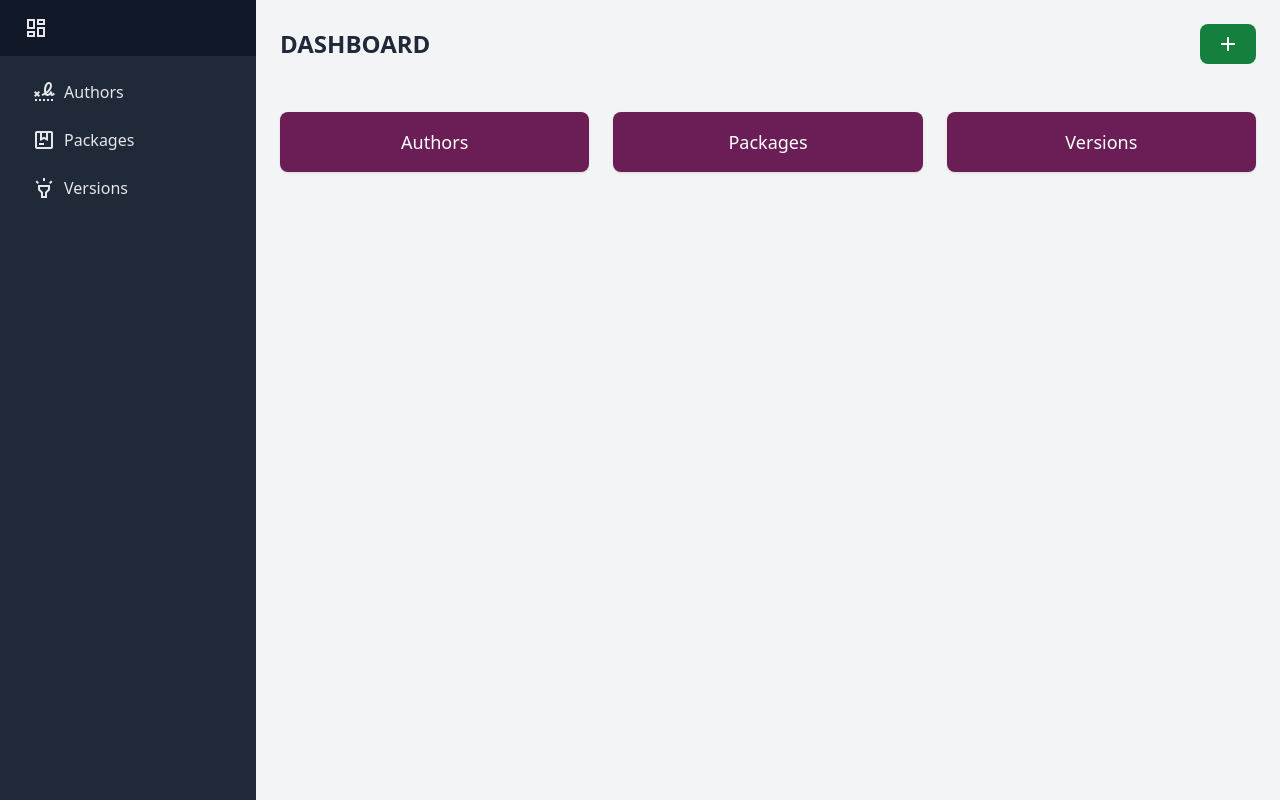
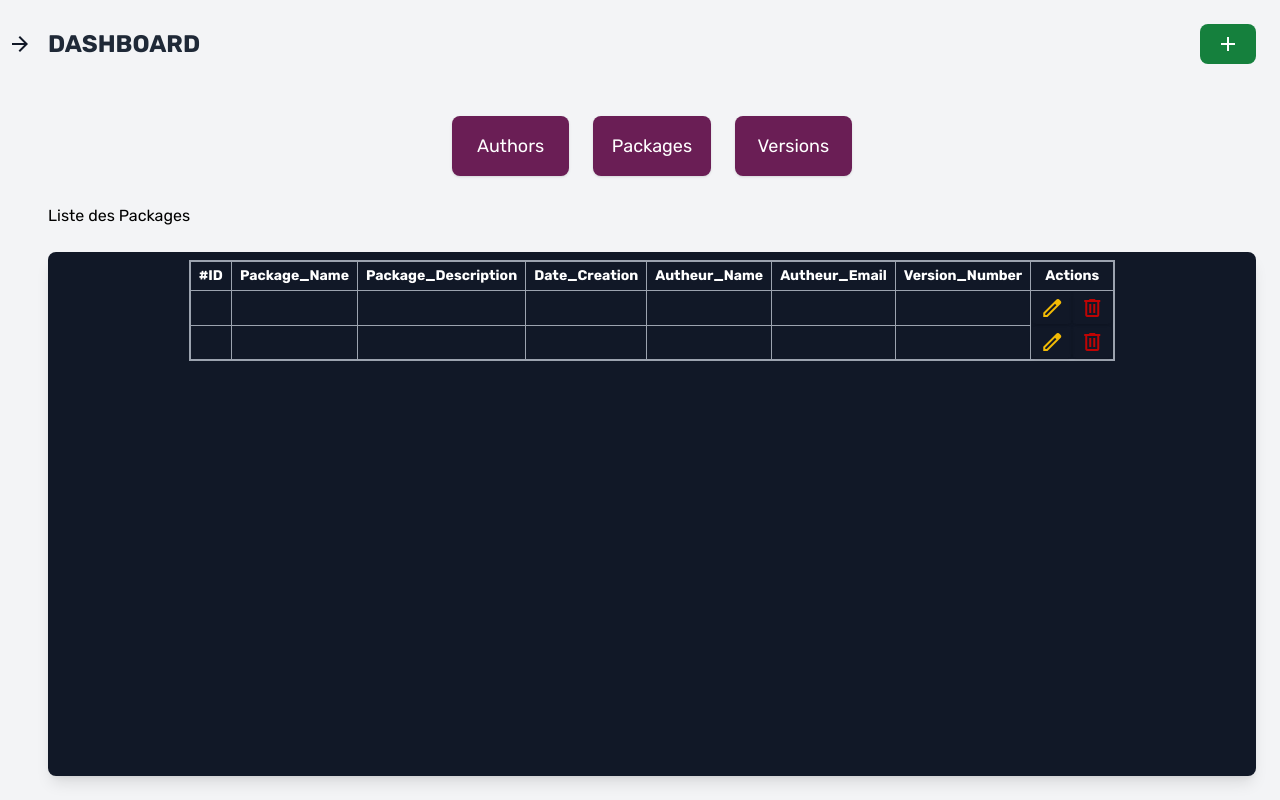
Before and after one commit to Youcode-Classe-E-2024-2025/MED_LAQSOUMI_PACKAGE, a PHP site: page / in a window 1280 px wide. Run offline with PHP 8.4, Linux system fonts and the light colour scheme; tables that the repository leaves empty or names only in its code hold one stand-in row (values such as "Sample post"); data that the repository does not hold is empty.

Commit message:
edit data on the table and make it stylish

```diff
--- a/assets/css/style.css
+++ b/assets/css/style.css
@@ -574,6 +578,10 @@ video {
   left: 0px;
 }
 
+.left-2 {
+  left: 0.5rem;
+}
+
 .right-4 {
   right: 1rem;
 }
@@ -586,12 +594,28 @@ video {
   top: 1rem;
 }
 
+.top-8 {
+  top: 2rem;
+}
+
+.left-4 {
+  left: 1rem;
+}
+
+.top-2 {
+  top: 0.5rem;
+}
+
 .z-50 {
   z-index: 50;
 }
 
-.m-auto {
-  margin: auto;
+.m-1 {
+  margin: 0.25rem;
+}
+
+.m-20 {
+  margin: 5rem;
 }
 
 .mb-4 {
@@ -626,6 +650,11 @@ video {
   display: none;
 }
 
+.h-fit {
+  height: -moz-fit-content;
+  height: fit-content;
+}
+
 .h-full {
   height: 100%;
 }
@@ -638,8 +667,20 @@ video {
   width: 16rem;
 }
 
+.w-\[100\%\] {
+  width: 100%;
+}
+
+.w-\[400px\] {
+  width: 400px;
+}
+
 .w-\[50\%\] {
   width: 50%;
+}
+
+.w-auto {
+  width: auto;
 }
 
 .w-full {
@@ -824,8 +859,12 @@ video {
   --tw-bg-opacity: 0.5;
 }
 
-.p-10 {
-  padding: 2.5rem;
+.p-2 {
+  padding: 0.5rem;
+}
+
+.p-20 {
+  padding: 5rem;
 }
 
 .p-4 {
@@ -836,12 +875,9 @@ video {
   padding: 1.5rem;
 }
 
-.p-1 {
-  padding: 0.25rem;
-}
-
-.p-20 {
-  padding: 5rem;
+.px-2 {
+  padding-left: 0.5rem;
+  padding-right: 0.5rem;
 }
 
 .px-4 {
@@ -852,6 +888,11 @@ video {
 .px-6 {
   padding-left: 1.5rem;
   padding-right: 1.5rem;
+}
+
+.py-1 {
+  padding-top: 0.25rem;
+  padding-bottom: 0.25rem;
 }
 
 .py-2 {
@@ -873,13 +914,22 @@ video {
   text-align: center;
 }
 
-.font-sans {
-  font-family: ui-sans-serif, system-ui, sans-serif, "Apple Color Emoji", "Segoe UI Emoji", "Segoe UI Symbol", "Noto Color Emoji";
+.font-Rubik {
+  font-family: Rubik, sans-serif;
 }
 
 .text-2xl {
   font-size: 1.5rem;
   line-height: 2rem;
+}
+
+.text-\[20px\] {
+  font-size: 20px;
+}
+
+.text-base {
+  font-size: 1rem;
+  line-height: 1.5rem;
 }
 
 .text-lg {
@@ -892,6 +942,11 @@ video {
   line-height: 1.25rem;
 }
 
+.text-xs {
+  font-size: 0.75rem;
+  line-height: 1rem;
+}
+
 .font-bold {
   font-weight: 700;
 }
@@ -902,6 +957,16 @@ video {
 
 .font-semibold {
   font-weight: 600;
+}
+
+.text-\[\#BF0404\] {
+  --tw-text-opacity: 1;
+  color: rgb(191 4 4 / var(--tw-text-opacity));
+}
+
+.text-\[\#f2bb05\] {
+  --tw-text-opacity: 1;
+  color: rgb(242 187 5 / var(--tw-text-opacity));
 }
 
 .text-gray-200 {
@@ -934,9 +999,24 @@ video {
   color: rgb(31 41 55 / var(--tw-text-opacity));
 }
 
+.text-gray-900 {
+  --tw-text-opacity: 1;
+  color: rgb(17 24 39 / var(--tw-text-opacity));
+}
+
 .text-white {
   --tw-text-opacity: 1;
   color: rgb(255 255 255 / var(--tw-text-opacity));
+}
+
+.text-red-600 {
+  --tw-text-opacity: 1;
+  color: rgb(220 38 38 / var(--tw-text-opacity));
+}
+
+.text-yellow-500 {
+  --tw-text-opacity: 1;
+  color: rgb(234 179 8 / var(--tw-text-opacity));
 }
 
 .shadow {
@@ -1043,12 +1134,16 @@ video {
 }
 
 @media (min-width: 640px) {
-  .sm\:grid-cols-1 {
-    grid-template-columns: repeat(1, minmax(0, 1fr));
+  .sm\:hidden {
+    display: none;
   }
 }
 
 @media (min-width: 768px) {
+  .md\:block {
+    display: block;
+  }
+
   .md\:flex {
     display: flex;
   }
@@ -1056,10 +1151,34 @@ video {
   .md\:hidden {
     display: none;
   }
+
+  .md\:grid-cols-3 {
+    grid-template-columns: repeat(3, minmax(0, 1fr));
+  }
 }
 
 @media (min-width: 1024px) {
+  .lg\:m-5 {
+    margin: 1.25rem;
+  }
+
+  .lg\:flex {
+    display: flex;
+  }
+
+  .lg\:hidden {
+    display: none;
+  }
+
   .lg\:grid-cols-3 {
     grid-template-columns: repeat(3, minmax(0, 1fr));
   }
+
+  .lg\:overflow-auto {
+    overflow: auto;
+  }
+
+  .lg\:p-4 {
+    padding: 1rem;
+  }
 }
--- a/assets/js/script.js
+++ b/assets/js/script.js
@@ -5,6 +5,9 @@ const dropdownMenu = document.getElementById("dropdownMenu");
 const modal = document.getElementById("modal");
 const packageBtn = document.getElementById("packageBtn");
 const dataTable = document.getElementById("dataTable");
+const overviewTitle = document.getElementById("overviewTitle");
+const asideBar = document.getElementById("asideBar");
+const asideBtn = document.getElementById("asideBtn");
 
 toggleMenu.addEventListener("click", () => {
   dropdownMenu.classList.toggle("hidden");
@@ -23,5 +26,16 @@ cancelModal.addEventListener('click', ()=> {
 })
 
 packageBtn.addEventListener('click', ()=> {
+    overviewTitle.classList.toggle('hidden')
     dataTable.classList.toggle('hidden')
 })
+
+asideBtn.addEventListener('click', ()=> {
+    if(asideBtn.textContent === "arrow_forward"){
+        asideBar.classList.toggle('md:flex');
+        asideBtn.textContent = 'arrow_back';
+    }else{
+        asideBtn.textContent = "arrow_forward";
+        asideBar.classList.toggle('md:flex');
+    }
+})
--- a/index.html
+++ b/index.php
@@ -11,7 +11,7 @@
   <link rel="stylesheet" href="https://fonts.googleapis.com/css2?family=Material+Symbols+Outlined" />
 </head>
 
-<body class="bg-gray-100 font-sans">
+<body class="bg-gray-100 font-Rubik">
   <!-- Navbar -->
   <header class="bg-gray-900 text-gray-200 px-4 py-3 flex items-center justify-between md:hidden">
     <h1 class="text-lg font-bold material-symbols-outlined">Dashboard</h1>
@@ -43,10 +43,11 @@
       </li>
     </ul>
   </nav>
-
   <div class="flex h-screen">
     <!-- Sidebar (fixed for larger screens) -->
-    <aside class="bg-gray-800 text-gray-200 w-64 hidden md:flex flex-col h-full">
+    <aside id="asideBar" class="bg-gray-800 text-gray-200 w-64 hidden flex-col h-full">
+
+
       <!-- Sidebar Header -->
       <div class="flex items-center justify-between px-6 py-4 bg-gray-900">
         <h1 class="text-lg font-bold material-symbols-outlined">Dashboard</h1>
@@ -77,6 +78,7 @@
       </nav>
     </aside>
     <!-- Main Content -->
+    <button id="asideBtn" class="material-symbols-outlined text-gray-900 h-fit relative top-8 left-2 hidden">arrow_forward</button>
     <div class="flex-1 p-6 flex gap-6 flex-col w-[50%] h-screen">
       <!-- Header -->
       <header class="flex justify-between items-center mb-6">
@@ -87,7 +89,8 @@
       </header>
 
       <!-- Cards -->
-      <div class="grid grid-cols-1 sm:grid-cols-1 lg:grid-cols-3 gap-6 text-white">
+      <div class="flex justify-around items-center">
+        <div class="grid grid-cols-1 md:grid-cols-3 m-1 lg:grid-cols-3 gap-6 w-[400px] justify-between text-white">
           <button id="authorBtn" class="bg-[#6A1E55] hover:bg-[#A64D79] p-4 rounded-lg shadow">
           <h3 class="text-lg font-medium">Authors</h3>
           <p class="text-2xl font-bold"></p>
@@ -100,6 +103,7 @@
           <h3 class="text-lg font-medium">Versions</h3>
           <p class="text-2xl font-bold"></p>
           </button>
+      </div>
       </div>
       <!-- Modal -->
       <div id="modal" class="hidden fixed inset-0 z-50 flex items-center justify-center bg-black bg-opacity-50 backdrop-blur-sm">
@@ -128,58 +132,66 @@
           </form>
         </div>
       </div>
-      <section id="dataTable" class="bg-gray-900 text-white overflow-x-scroll p-10 rounded-lg shadow-lg hidden">
-        <h3 class="text-lg font-medium">LIST: </h3>
-          <table class="border-collapse border-2 border-gray-400 w-[50%] text-white text-center p-20 m-auto">
+      <?php
+      include("src/database.php");
+      $resultPackages = $conn->query("SELECT * FROM Packages");
+      $resultAuteurs = $conn->query("SELECT * FROM auteurs");
+      $resultVersions = $conn->query("SELECT * FROM versions");
+      echo "<h1>Liste des Packages</h1>";
+      // Start the table outside the loop
+      echo '
+      <section id="dataTable" class="bg-gray-900 text-white w-[100%] h-screen flex flex-col items-center relative overflow-x-scroll lg:overflow-auto p-2 rounded-lg shadow-lg">
+          <table class="border-collapse border-2 border-gray-400 w-auto text-white text-sm text-center">
               <thead>
                   <tr>
-                <th class="border border-gray-400 px-4 py-2">Package_Name</th>
-                <th class="border border-gray-400 px-4 py-2">Package_Description</th>
-                <th class="border border-gray-400 px-4 py-2">Autheur_Name</th>
-                <th class="border border-gray-400 px-4 py-2">Autheur_Email</th>
-                <th class="border border-gray-400 px-4 py-2">Version_Number</th>
-                <th class="border border-gray-400 px-4 py-2">Actions</th>
+                      <th class="border border-gray-400 px-2 py-1">#ID</th>
+                      <th class="border border-gray-400 px-2 py-1">Package_Name</th>
+                      <th class="border border-gray-400 px-2 py-1">Package_Description</th>
+                      <th class="border border-gray-400 px-2 py-1">Date_Creation</th>
+                      <th class="border border-gray-400 px-2 py-1">Autheur_Name</th>
+                      <th class="border border-gray-400 px-2 py-1">Autheur_Email</th>
+                      <th class="border border-gray-400 px-2 py-1">Version_Number</th>
+                      <th class="border border-gray-400 px-2 py-1">Actions</th>
                   </tr>
               </thead>
               <tbody>
+      ';
+
+      while ($row = $resultPackages->fetch_assoc() or $row1 = $resultAuteurs->fetch_assoc() or $row2 = $resultVersions->fetch_assoc()) {
+          // Escape the output to avoid XSS
+          $id = htmlspecialchars($row['PackageID']);
+          $name = htmlspecialchars($row['Nom']);
+          $description = htmlspecialchars($row['Description']);
+          $dateCreation = htmlspecialchars($row['DateCreation']);
+          $authorName = htmlspecialchars($row1['NOM']);
+          $authorEmail = htmlspecialchars($row1['Email']);
+          $version = htmlspecialchars($row2['NumeroVersion']);
+
+          echo "
               <tr>
-                <td class="border border-gray-400 px-4 py-2">1</td>
-                <td class="border border-gray-400 px-4 py-2">John Doe</td>
-                <td class="border border-gray-400 px-4 py-2">johndoe@example.com</td>
-                <td class="border border-gray-400 px-4 py-2">johndoe@example.com</td>
-                <td class="border border-gray-400 px-4 py-2">Admin</td>
-                <td class="border border-gray-400 px-4 py-2 flex justify-around">
-                  <button class="bg-[#f2bb05] hover:bg-yellow-600 material-symbols-outlined p-4 rounded-lg shadow">edit</button>
-                  <button class="hover:bg-red-500 material-symbols-outlined p-4 rounded-lg shadow bg-[#BF0404]">delete</button>
+                  <td class='border border-gray-400 px-2 py-1'>{$id}</td>
+                  <td class='border border-gray-400 px-2 py-1'>{$name}</td>
+                  <td class='border border-gray-400 px-2 py-1'>{$description}</td>
+                  <td class='border border-gray-400 px-2 py-1'>{$dateCreation}</td>
+                  <td class='border border-gray-400 px-2 py-1'>{$authorName}</td>
+                  <td class='border border-gray-400 px-2 py-1'>{$authorEmail}</td>
+                  <td class='border border-gray-400 px-2 py-1'>{$version}</td>
+                  <td class='flex justify-around items-center'>
+                      <button class='text-[#f2bb05] hover:text-yellow-600 hover:scale-125 material-symbols-outlined rounded shadow text-xs px-2 py-1'>edit</button>
+                      <button class='text-[#BF0404] hover:text-red-500 hover:scale-125 material-symbols-outlined rounded shadow text-xs px-2 py-1'>delete</button>
                   </td>
               </tr>
-              <tr>
-                <td class="border border-gray-400 px-4 py-2">2</td>
-                <td class="border border-gray-400 px-4 py-2">Jane Smith</td>
-                <td class="border border-gray-400 px-4 py-2">janesmith@example.com</td>
-                <td class="border border-gray-400 px-4 py-2">janesmith@example.com</td>
-                <td class="border border-gray-400 px-4 py-2">Editor</td>
-                <td class="border border-gray-400 px-4 py-2 flex justify-around">
-                  <button class="bg-[#f2bb05] hover:bg-yellow-600 material-symbols-outlined p-4 rounded-lg shadow">edit</button>
-                  <button class="hover:bg-red-500 material-symbols-outlined p-4 rounded-lg shadow bg-[#BF0404]">delete</button>
-                </td>
-              </tr>
-              <tr>
-                <td class="border border-gray-400 px-4 py-2">3</td>
-                <td class="border border-gray-400 px-4 py-2">Michael Brown</td>
-                <td class="border border-gray-400 px-4 py-2">michaelbrown@example.com</td>
-                <td class="border border-gray-400 px-4 py-2">michaelbrown@example.com</td>
-                <td class="border border-gray-400 px-4 py-2">Viewer</td>
-                <td class="border border-gray-400 px-4 py-2 flex justify-around">
-                  <button class="bg-[#f2bb05] hover:bg-yellow-600 material-symbols-outlined p-4 rounded-lg shadow">edit</button>
-                  <button class="hover:bg-red-500 material-symbols-outlined p-4 rounded-lg shadow bg-[#BF0404]">delete</button>
-                </td>
-              </tr>
+          ";
+      }
+
+      // Close the table and section
+      echo '
               </tbody>
           </table>
       </section>
+      ';
+    ?>
     </main>
-
   </div>
   <script src="./assets/js/script.js"></script>
 </body>
--- a/src/database.php
+++ b/src/database.php
@@ -3,10 +3,21 @@ $host = 'localhost';
 $user = 'root';
 $pass = '';
 $db = 'gdp';
+$conn = '';
 
+try {
+    // Suppress error warnings for mysqli constructor
+    $conn = @new mysqli($host, $user, $pass, $db);
 
-$conn = new mysqli($host,$user,$pass,$db);
-if ($conn->connect_error) {
-    die(''. $conn->connect_error);
+    // Check if connection failed
+    if ($conn->connect_error) {
+        throw new Exception("Connection failed: " . $conn->connect_error);
+    }
+
+    return $conn;
+} catch (Exception $e) {
+    echo "Database connection error: " . $e->getMessage();
+    return null;
 }
+
 ?>
```
Also changed, not shown: other parts of assets/css/style.css (+33 -24 lines). Lines whose indentation alone changed are shown as unchanged.
